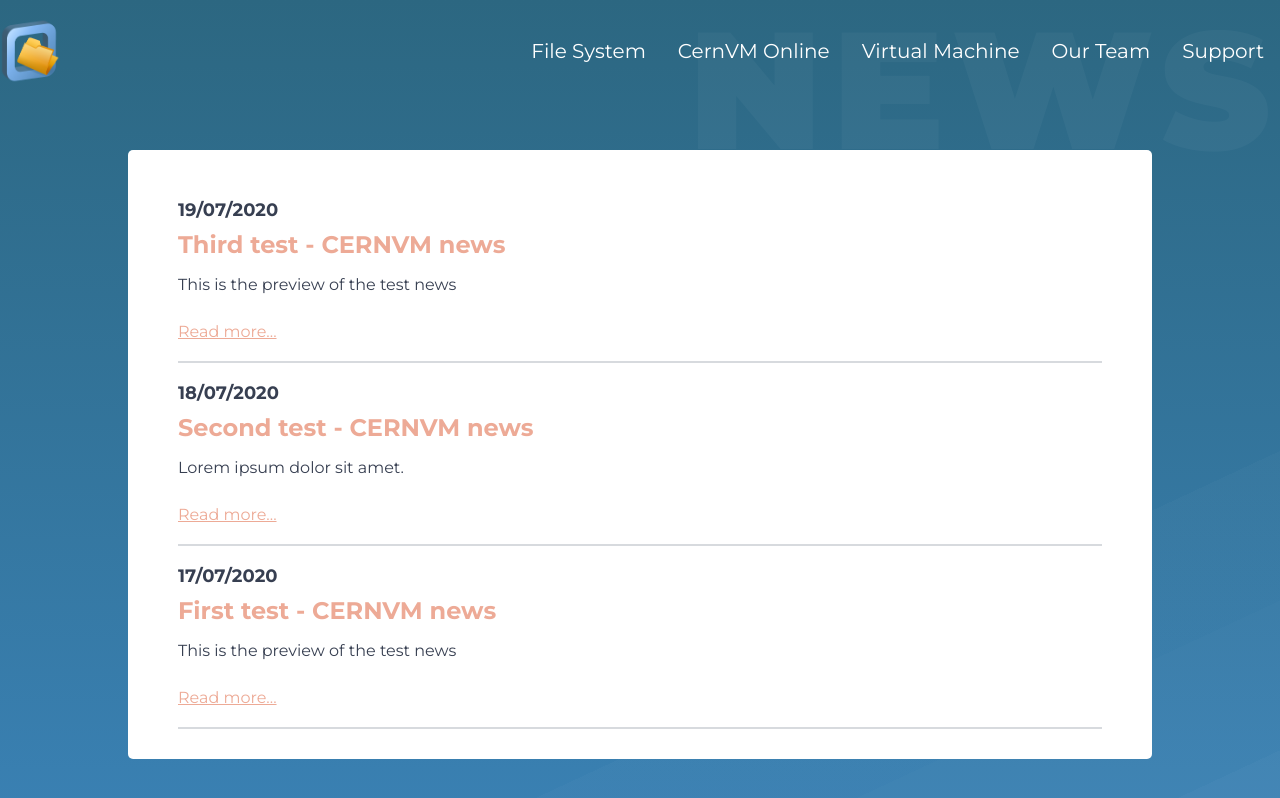
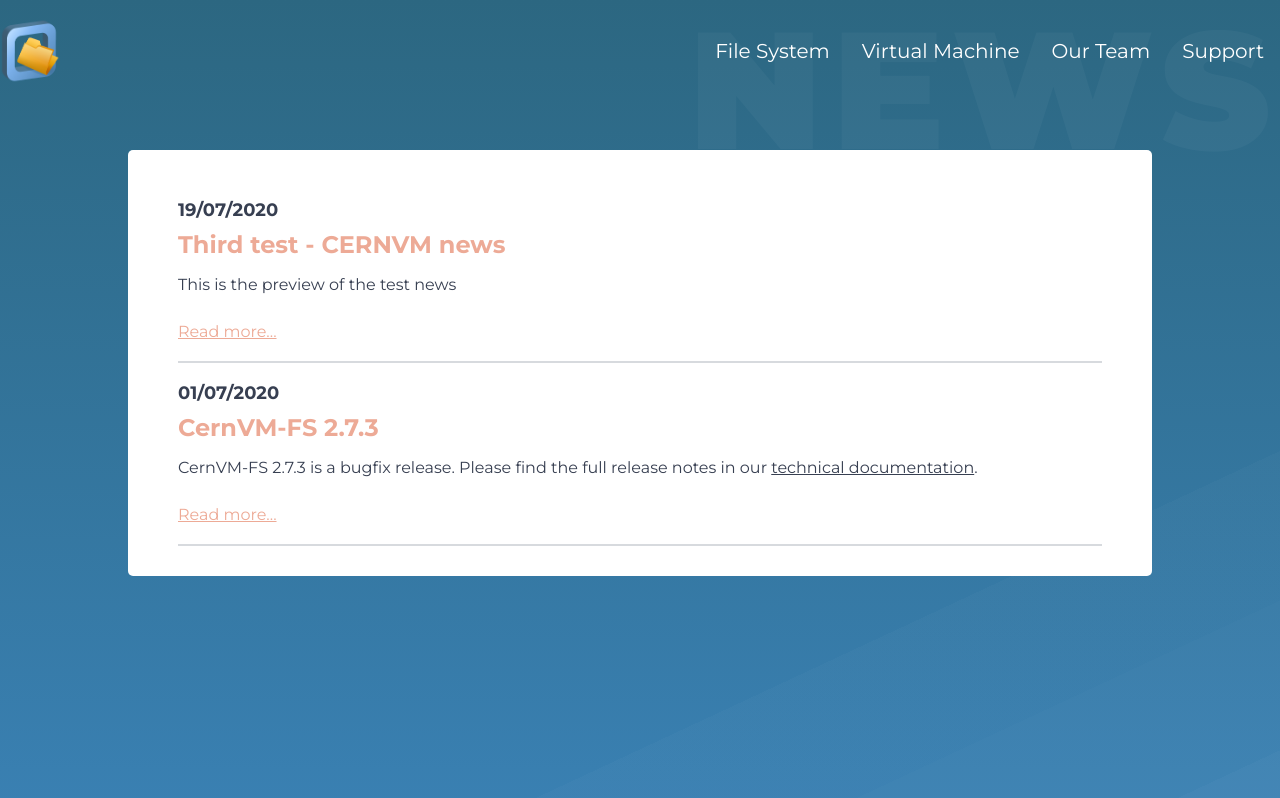
Before and after one commit to cernvm/web-cvmfs, a Jekyll site: the page built from news.html, in a window 1280 px wide. Shown: the top 798 px of the page. Built offline with Jekyll 4.4.1, drawn with Linux system fonts in a browser that asks for light colours.

Commit message:
various fixes

````diff
--- a/_includes/about.html
+++ b/_includes/about.html
@@ -3,11 +3,10 @@
   <div class="container">
       <h3>About Us</h3>
       <p>
-        CernVM is a baseline Virtual Software Appliance for the participants of CERN LHC experiments. The Appliance represents a complete, portable and easy to configure user environment for developing and running LHC data analysis locally and on institutional and commercial clouds (OpenStack, Amazon EC2, Google Compute Engine), independently of Operating System software and hardware platform (Linux, Windows, MacOS).
+        The CernVM File System provides a scalable, reliable and low-maintenance software distribution service. It was developed to assist High Energy Physics (HEP) collaborations to deploy software on the worldwide-distributed computing infrastructure used to run data processing applications. CernVM-FS is implemented as a POSIX read-only file system in user space (a FUSE module). Files and directories are hosted on standard web servers and mounted in the universal namespace /cvmfs.
       </p>
-      <h3>The Goal</h3>
       <p>
-        The goal is to remove a need for the installation of the experiment software and to minimize the number of platforms (compiler-OS combinations) on which experiment software needs to be supported and tested.
+        Internally, CernVM-FS uses content-addressable storage and Merkle trees in order to store file data and meta-data. CernVM-FS uses outgoing HTTP connections only, thereby it avoids most of the firewall issues of other network file systems. It transfers data and meta-data on demand and verifies data integrity by cryptographic hashes.
       </p>
   </div>
 </section>
--- a/_includes/download.html
+++ b/_includes/download.html
@@ -4,13 +4,13 @@
 	<h4>CernVM-FS Package Repositories</h4>
 
 		<p><strong>yum</strong></p>
-		<a href="http://cvmrepo.web.cern.ch/cvmrepo/yum" target="_blank">http://cvmrepo.web.cern.ch/cvmrepo/yum</a>
+		<a href="https://cvmrepo.web.cern.ch/cvmrepo/yum" target="_blank">https://cvmrepo.web.cern.ch/cvmrepo/yum</a>
 
 		<p>In order to add the yum repository, run: </p>
 		<pre><code>sudo yum install https://ecsft.cern.ch/dist/cvmfs/cvmfs-release/cvmfs-release-latest.noarch.rpm</code></pre>
 
 		<p><strong>apt</strong></p>
-		<a href="http://cvmrepo.web.cern.ch/cvmrepo/apt" target="_blank">http://cvmrepo.web.cern.ch/cvmrepo/apt</a>
+		<a href="https://cvmrepo.web.cern.ch/cvmrepo/apt" target="_blank">https://cvmrepo.web.cern.ch/cvmrepo/apt</a>
 
 		<p>In order to add the apt repository, run: </p>
 		<pre><code>sudo apt-get install lsb-release
--- a/_includes/header.html
+++ b/_includes/header.html
@@ -4,11 +4,11 @@
       <img src='images/cvmfs-outline.png' alt='CernVM-header-background-logo'>
     </div>
     <div class="page-title">
-      <h1>CVMFS</h1>
+      <h1>CernVM-FS</h1>
       <h2>CernVM File System</h2>
       <div class='btn btn--icon icon-download'><a href="#download">Download</a></div>
-      <div class='btn btn--icon icon-document'><a href="">Documentation</a></div>
-      <div class='btn btn--icon icon-github'><a href="">GitHub</a></div>
+      <div class='btn btn--icon icon-document'><a href="https://cvmfs.readthedocs.io/">Documentation</a></div>
+      <div class='btn btn--icon icon-github'><a href="https://github.com/cvmfs/cvmfs">GitHub</a></div>
     </div>
   </div>
 </header>
--- a/_includes/navigation.html
+++ b/_includes/navigation.html
@@ -2,17 +2,16 @@
   <div class='menu--inner'>
     <a href='index.html' class='logo'><img src='images/cvmfs-logo.png' alt="CernVM Website Logo"></a>
     <ul>
-      <li><a class='menu-link dropdown' href='#'>File System</a>
+      <li><a class='menu-link dropdown' href='index.html'>File System</a>
         <ul class="dropdown-content">
           <li><a href="#download">Download</a></li>
-          <li><a href="#">Release Notes</a></li>
-          <li><a href="#">Quick start</a></li>
-          <li><a href="#">Documentation</a></li>
+          <li><a href="https://cvmfs.readthedocs.io/en/stable/cpt-releasenotes.html">Release Notes</a></li>
+          <li><a href="https://cvmfs.readthedocs.io/en/stable/cpt-quickstart.html">Quick start</a></li>
+          <li><a href="https://cvmfs.readthedocs.io/">Documentation</a></li>
         </ul>
       </li>
-      <li><a class='menu-link' href='#'>CernVM Online</a></li>
-      <li><a class='menu-link' href='#'>Virtual Machine</a></li>
-      <li><a class='menu-link' href='#'>Our Team</a></li>
+      <li><a class='menu-link' href="https://cernvm.cern.ch/appliance/">Virtual Machine</a></li>
+      <li><a class='menu-link' href="https://cernvm.cern.ch/team">Our Team</a></li>
       <li><a class='menu-link' href='#support'>Support</a></li>
     </ul>
   </div>
--- a/_posts/2020-07-18-test-news.md
+++ b/_posts/2020-07-01-cvmfs-2.7.3.md
@@ -1,11 +1,11 @@
 ---
 layout: news
-title:  "Second test - CERNVM news"
+title:  "CernVM-FS 2.7.3"
 permalink: news/:name
 excerpt_separator: <!--preview-->
 ---
 
-Lorem ipsum dolor sit amet.
+CernVM-FS 2.7.3 is a bugfix release. Please find the full release notes in our <a href="https://cvmfs.readthedocs.io/en/2.7/cpt-releasenotes.html">technical documentation</a>.
 
 <!--preview-->
 
--- a/_posts/2020-07-17-test-news.md
+++ /dev/null
@@ -1,37 +0,0 @@
----
-layout: news
-title:  "First test - CERNVM news"
-permalink: news/:name
-excerpt_separator: <!--preview-->
----
-
-This is the preview of the test news
-
-<!--preview-->
-
-This is the first spi news
-====================
-
-The `excerpt` can also be defined directly in the header:
-
-```
-excerpt: "This is the excerpt"
-```
-
-A Second Level Header
----------------------
-
-Now is the time for all good men to come to
-the aid of their country. This is just a
-regular paragraph.
-
-The quick brown fox jumped over the lazy
-dog's back.
-
-### Header 3
-
-> This is a blockquote.
->
-> This is the second paragraph in the blockquote.
->
-> ## This is an H2 in a blockquote
````
Also changed, not shown: _includes/footer.html (+3 -8 lines), Gemfile.lock.
